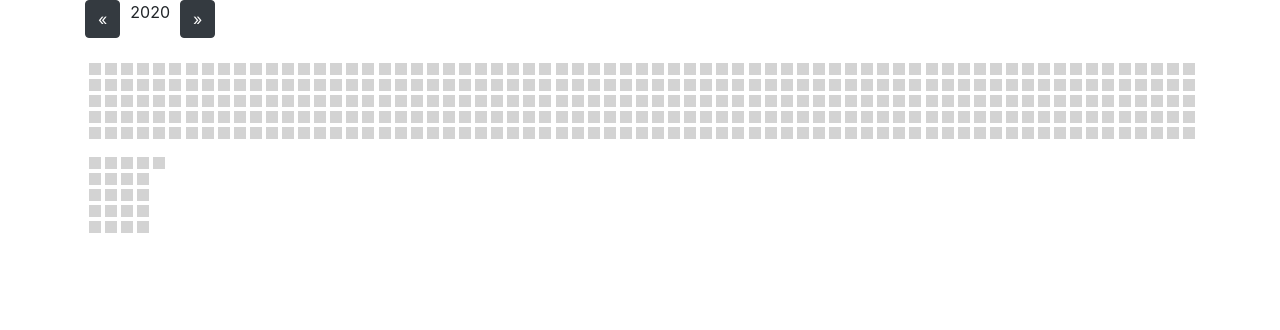
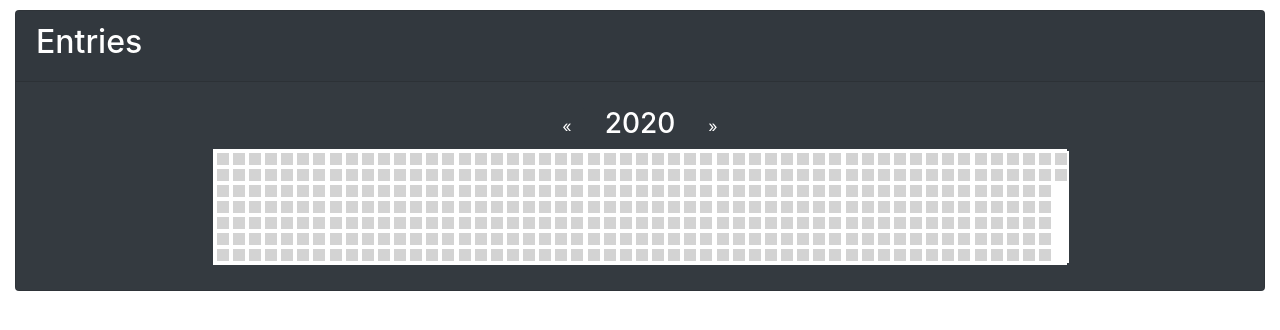
Before and after one commit to cpf006/data-tracker, a Django app: page /journal/ in a window 1280 px wide. Shown: the top 330 px of the page. Run offline with Django 3.2, Linux system fonts and the light colour scheme; data comes from the database, SQL or seed files in the repository; some libraries are stand-ins or nearby versions.

Commit message:
Adding dynamic resizing and grid blank square creation. Improve styling

```diff
--- a/daily_journal/journal/static/journal/app.js
+++ b/daily_journal/journal/static/journal/app.js
@@ -10,8 +10,17 @@
     getEntries(id, year)
 }
 
+function calculateGridWidth(id) {
+    let rows = jQuery('#'+id+' .grid-outer')
+    let rowWidth = Number(jQuery(rows[0]).css('width').replace('px',''))
+    return (rows.length * rowWidth) + "px"
+}
+
 function getEntries(id, year)
 {
-    jQuery('#'+id+' .grid-content').load("/journal/entries/".concat(year), function() { jQuery('#'+id+' .grid-year')[0].innerHTML = year });
-    jQuery('#'+id+' .grid-content').tooltip({show: null});
+    jQuery('#'+id+' .grid-content').load("/journal/entries/".concat(year), function() {
+        jQuery('#'+id+' .grid-content').tooltip({show: null});
+        jQuery('#'+id+' .grid-year')[0].innerHTML = year
+        jQuery('#'+id+' .grid-content').css("maxWidth", calculateGridWidth(id));
+    });
 }
--- a/daily_journal/journal/static/journal/style.css
+++ b/daily_journal/journal/static/journal/style.css
@@ -1,3 +1,12 @@
+.grid-content {
+    max-width: 1000px;
+	margin: 0 auto !important;
+	float: none !important;
+}
+.grid-container {
+    margin-top: 10px;
+}
+
 .grid {
     display: grid;
     grid-template-columns: repeat(auto-fill, minmax(1rem, 1fr));
@@ -13,8 +22,8 @@
 }
 
 .grid-year {
-    padding-left: 10px;
-    padding-right: 10px;
+    padding-left: 20px;
+    padding-right: 20px;
 }
 
 .grid > *:first-child {
@@ -23,6 +32,7 @@
 }
 
 .grid > * {
+    background-color:white;
     border: 2px white solid;
 }
 
@@ -32,7 +42,6 @@
 }
 
 .grid-outer {
-    margin-top: 5px;
     margin-bottom: 5px;
 }
 
@@ -53,3 +62,8 @@
     position: relative;
     padding: 1em;
 }
+
+.pagination {
+    margin-top: 5px;
+    margin-bottom: 0px;
+}
--- a/daily_journal/journal/templates/journal/get_entries.html
+++ b/daily_journal/journal/templates/journal/get_entries.html
@@ -1,4 +1,5 @@
 {% load static %}
+{% load custom_filters %}
 <link rel="stylesheet" type="text/css" href="{% static 'journal/style.css' %}">
 {{dates.length}}
 <div class="grid">
@@ -12,16 +13,16 @@
             style="background-color:lightgray;"
         >
         </div>
-    {% if forloop.counter|divisibleby:5 %}
+    {% if forloop.counter|divisibleby:col_size %}
     </div>
     <div class="grid grid-outer">
     {% endif %}
     {% endfor %}
-    {%if dates|length == 366 %}
-        <div></div>
-        <div></div>
-        <div></div>
-        <div></div>
-    {% endif %}
+    {# Add blank filler divs to make up for remainder #}
+    {% with dates_length=dates|length %}
+        {%for i in dates_length|leftovers:col_size %}
+            <div></div>
+        {% endfor %}
+    {% endwith %}
     </div>
 </div>
--- a/daily_journal/journal/templates/journal/grid_container.html
+++ b/daily_journal/journal/templates/journal/grid_container.html
@@ -1,10 +1,34 @@
-<div class="container" id="{{id}}">
-    <ul class="pagination">
-        <li class="page-item"><button type="button" class="btn btn-dark grid-prev">&laquo;</button></li>
-        <li class="page-item disabled grid-year"></li>
-        <li class="page-item"><button type="button" class="btn btn-dark grid-next">&raquo;</button></li>
-    </ul>
-    <div class="grid-content">
+<div class="container-fluid grid-container" id="{{id}}">
+    <div class="card {{ card }}">
+          <div class="card-header">
+                <h2>
+                    {{title}}
+                </h2>
+            </div>
+            <div class="card-body">
+                <ul class="pagination justify-content-center">
+                    <li class="page-item">
+                        <button type="button" class="btn btn-dark grid-prev">
+                            &laquo;
+                        </button>
+                    </li>
+                    <li class="page-item disabled d-flex justify-content-center">
+                        <h3 class="grid-year"></h3>
+                    </li>
+                    <li class="page-item">
+                        <button type="button" class="btn btn-dark grid-next">
+                            &raquo;
+                        </button>
+                    </li>
+                </ul>
+                <div >
+                    <div class="grid-content">
+                        <div class="spinner-border text-light" role="status">
+                            <span class="sr-only">Loading...</span>
+                        </div>
+                    </div>
+                </div>
+            </div>
     </div>
 </div>
 <script>
--- a/daily_journal/journal/templates/journal/index.html
+++ b/daily_journal/journal/templates/journal/index.html
@@ -4,6 +4,6 @@
 {% if message %}
     <p>{{ message }}</p>
 {% endif %}
-{% include "journal/grid_container.html" with id="entries" %}
+{%  include "journal/grid_container.html" with id="entries" title="Entries" card="bg-dark text-white"%}
 
 {% endblock %}
--- /dev/null
+++ b/daily_journal/journal/templatetags/custom_filters.py
@@ -0,0 +1,7 @@
+from django import template
+
+register = template.Library()
+
+@register.filter()
+def leftovers(val, divisable):
+    return range(divisable - (val % divisable))
--- a/daily_journal/journal/views.py
+++ b/daily_journal/journal/views.py
@@ -37,7 +37,7 @@
         pub_date__day=day
     ).first()
 
-    #Create or update entry
+    # Create or update entry
     if entry:
         entry.content = request.POST['content']
     else:
@@ -47,7 +47,7 @@
         )
     entry.save()
 
-    #Save new or update tracker responses
+    # Save new or update tracker responses
     for tracker in DataTracker.objects.all():
         tracker_id = 'tracker' + str(tracker.id)
 
@@ -75,21 +75,25 @@
     start_date = date(year, 1, 1)
     end_date = date(year+1, 1, 1)
     delta = timedelta(days=1)
+
+    # Create dictionary of every date within a year
+    # incase there are missing entries
     while start_date < end_date:
         dates[start_date] = 'Test'
         start_date += delta
 
-    entries = list(Entry.objects.filter(
+    # Add entries for every date available
+    entries = Entry.objects.filter(
         pub_date__year = year
-    ).values())
-
+    )
     for entry in entries:
-        dates[entry['pub_date']] = entry
+        dates[entry.pub_date] = entry
 
     return render(
         request,
         'journal/get_entries.html',
         {
-            'dates': dates
+            'dates': dates,
+            'col_size': 7
         }
     )
```
Also changed, not shown: daily_journal/journal/templatetags/__init__.py (added).
